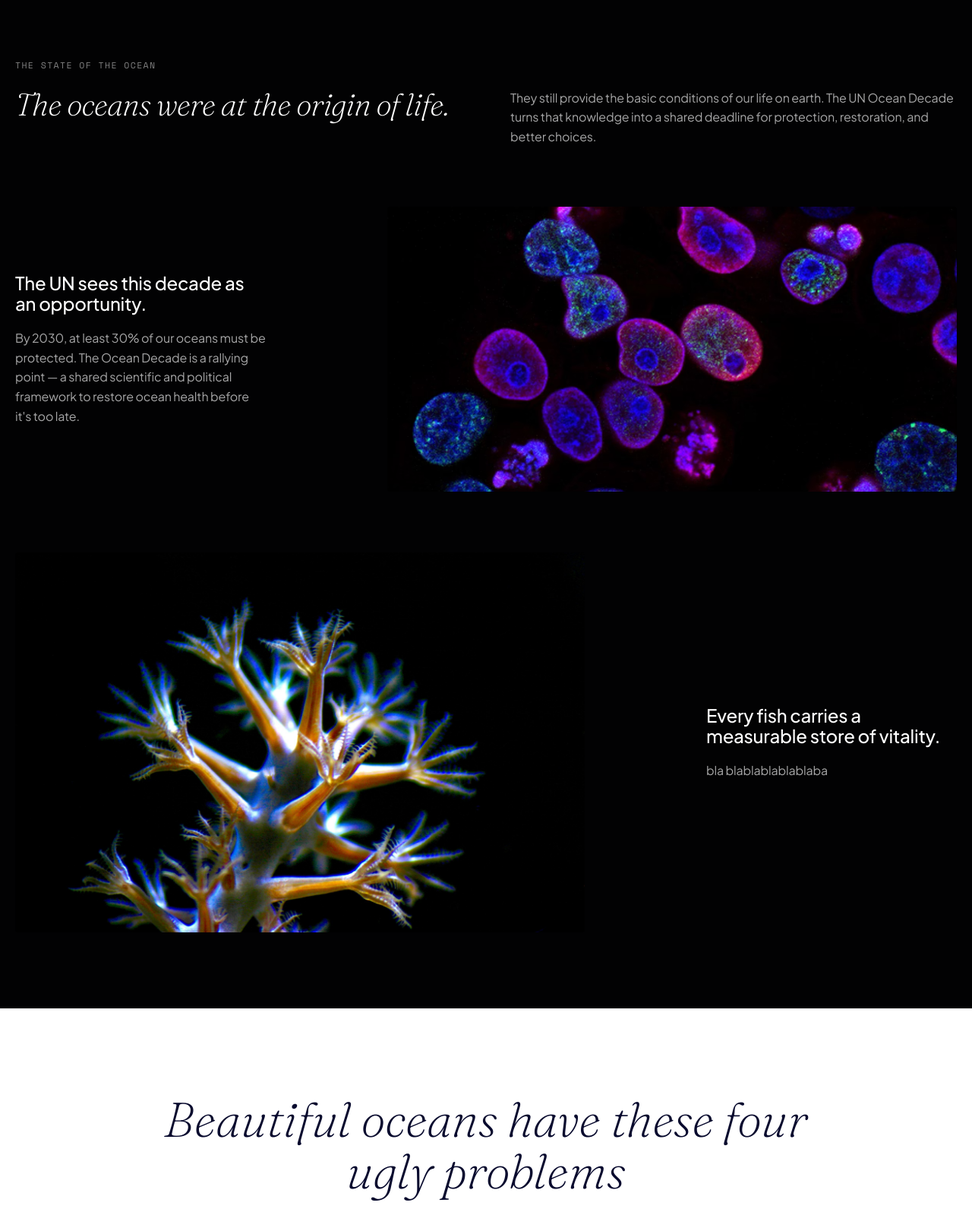
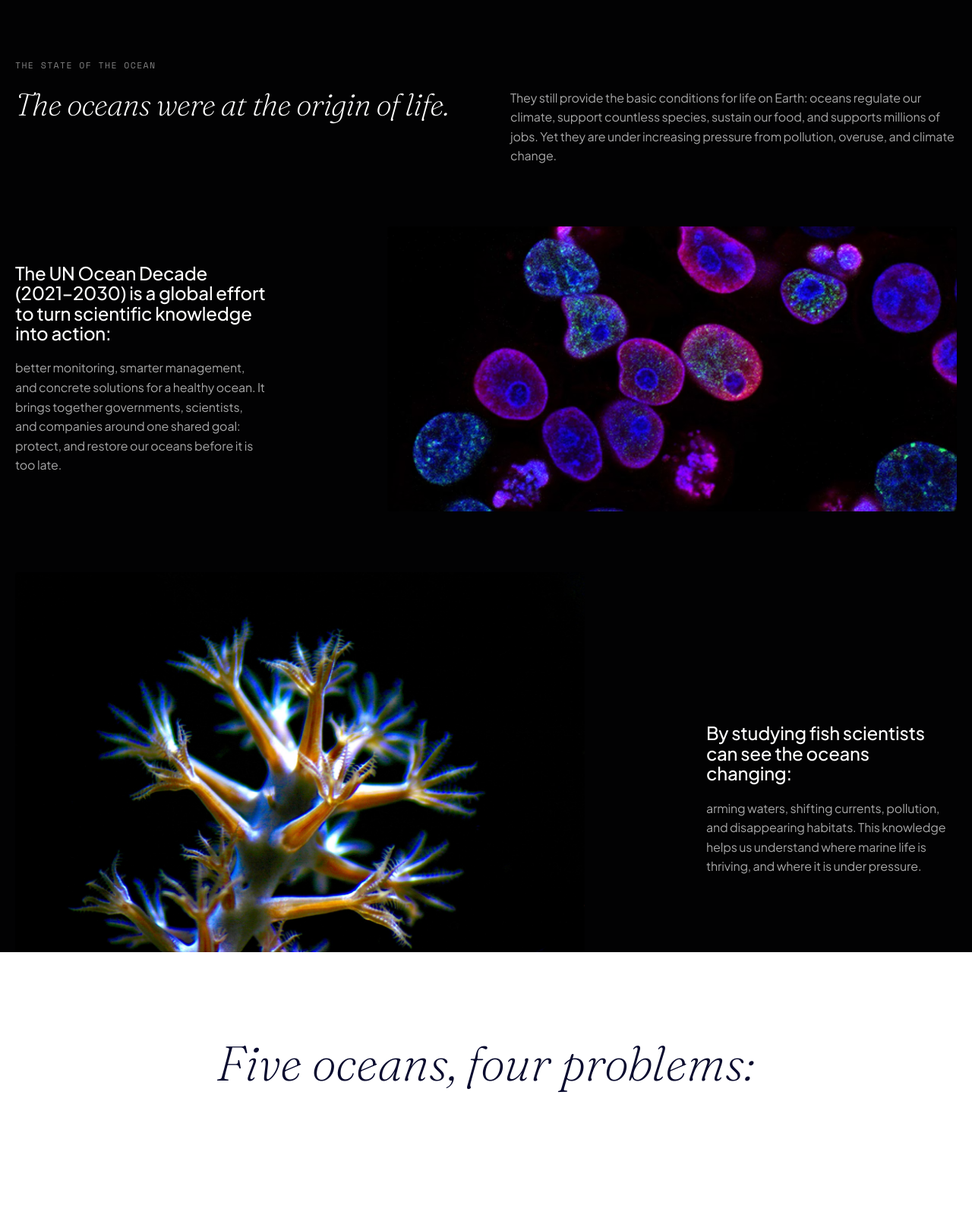
Before and after one commit to annich-ka/Tidal_thinkers_GP, a Flask app: page / in a window 1280 px wide. Shown: the part 772-2363 px from the top of the page at 76% size. Run offline with Flask 3, Linux system fonts and the light colour scheme.

Commit message:
bugs fixing

```diff
--- a/static/css/styles.css
+++ b/static/css/styles.css
@@ -412,6 +412,7 @@ body.is-page-leaving .site-main {
 .band.band--ocean-state {
   background: #020203;
   padding: 80px 0 100px;
+  overflow: hidden;
 }
 
 /* Eyebrow — monospace, muted white, uppercase */
@@ -470,6 +471,16 @@ body.is-page-leaving .site-main {
 
 .ocean-state-row--reverse {
   flex-direction: row-reverse;
+  align-items: flex-end;
+}
+
+.ocean-state-row--reverse .ocean-state-row__image {
+  margin-bottom: -100px;
+}
+
+.ocean-state-row--reverse .ocean-state-img {
+  height: auto;
+  object-fit: cover;
 }
 
 .ocean-state-row__text {
@@ -540,6 +551,7 @@ body.is-page-leaving .site-main {
 
 .band.documentary-section {
   padding: 0;
+  border-top: 1px solid rgba(8, 10, 46, 0.35);
 }
 
 .documentary-layout {
--- a/templates/index.html
+++ b/templates/index.html
@@ -18,14 +18,14 @@
 
     <div class="ocean-state-header">
       <h2>The oceans were at the origin of life.</h2>
-      <p class="ocean-state-lede">They still provide the basic conditions of our life on earth. The UN Ocean Decade turns that knowledge into a shared deadline for protection, restoration, and better choices.</p>
+      <p class="ocean-state-lede">They still provide the basic conditions for life on Earth: oceans regulate our climate, support countless species, sustain our food, and supports millions of jobs. Yet they are under increasing pressure from pollution, overuse, and climate change.</p>
     </div>
 
     <div class="ocean-state-rows">
       <div class="ocean-state-row">
         <div class="ocean-state-row__text">
-          <p class="ocean-state-row__heading">The UN sees this decade as an opportunity.</p>
-          <p class="ocean-state-row__body">By 2030, at least 30% of our oceans must be protected. The Ocean Decade is a rallying point — a shared scientific and political framework to restore ocean health before it's too late.</p>
+          <p class="ocean-state-row__heading">The UN Ocean Decade (2021–2030) is a global effort to turn scientific knowledge into action:</p>
+          <p class="ocean-state-row__body">better monitoring, smarter management, and concrete solutions for a healthy ocean. It brings together governments, scientists, and companies around one shared goal: protect, and restore our oceans before it is too late.</p>
         </div>
         <div class="ocean-state-row__image">
           <img src="{{ url_for('static', filename='img/cells_black_background.avif') }}"
@@ -35,8 +35,8 @@
 
       <div class="ocean-state-row ocean-state-row--reverse">
         <div class="ocean-state-row__text">
-          <p class="ocean-state-row__heading">Every fish carries a measurable store of vitality.</p>
-          <p class="ocean-state-row__body">bla blablablablablaba</p>
+          <p class="ocean-state-row__heading">By studying fish scientists can see the oceans changing:</p>
+          <p class="ocean-state-row__body">arming waters, shifting currents, pollution, and disappearing habitats. This knowledge helps us understand where marine life is thriving, and where it is under pressure.</p>
         </div>
         <div class="ocean-state-row__image">
           <img src="{{ url_for('static', filename='img/Coral.jpg') }}"
@@ -51,7 +51,7 @@
 <section class="band band--white problems">
   <div class="content-wrap">
     <div class="section-heading section-heading--center">
-      <h2>Beautiful oceans have these four ugly problems</h2>
+      <h2>Five oceans, four problems:</h2>
     </div>
 
     <div class="problem-grid">
@@ -62,7 +62,7 @@
           <span>Deep sea mining</span>
         </button>
         <div class="problem-card__body" id="problem-deep-sea" aria-hidden="true">
-          <p>Mineral extraction can disturb habitats that formed over thousands of years and are still barely understood.
+          <p>Mineral extraction can disturb habitats that formed over thousands of years and are still barely understood. Many deep-sea species live only in very specific conditions and recover extremely slowly. Large machines scraping the seabed destroy these fragile ecosystems, create sediment plumes that spread over long distances, and generate noise and light in otherwise dark, quiet environments. Deep-sea ecosystems also play a role in the Earth’s climate system. The ocean floor helps lock away carbon for very long periods of time. Disturbing these sediments and habitats may release stored carbon and interfere with natural processes that move carbon from the surface to the deep ocean. Although the full climate impact of deep sea mining is still uncertain, there is growing concern that it could weaken the ocean’s ability to buffer climate change.
           </p>
         </div>
       </article>
@@ -75,7 +75,7 @@
           <span>Overfishing</span>
         </button>
         <div class="problem-card__body" id="problem-overfishing" aria-hidden="true">
-          <p>Overfishing is catching fish faster than they can reproduce, driving fish stocks toward collapse and degrading marine environments. It threatens global food security and drives the loss of ocean biodiversity.</p>
+          <p>Overfishing is catching fish faster than they can reproduce, driving fish stocks toward collapse and degrading marine environments. It threatens global food security and drives the loss of ocean biodiversity. When key species disappear or decline, food webs become unbalanced, habitats such as coral reefs and seagrass beds deteriorate, and coastal communities lose important sources of food and income.</p>
         </div>
       </article>
 
@@ -87,7 +87,7 @@
           <span>Plastic Pollution</span>
         </button>
         <div class="problem-card__body" id="problem-pollution" aria-hidden="true">
-          <p>Every year 19–23 million tonnes of plastic waste leaks into aquatic ecosystems. Plastic pollution can alter natural processes, reducing ecosystems' ability to adapt to climate change</p>
+          <p>Every year, it is estimated a million tonnes of plastic waste leaks into our oceans. Once in the ocean, plastic breaks down into smaller and smaller pieces, but it does not disappear. It can injure or kill marine animals, damage habitats such as coral reefs and beaches, and carry toxic substances through the food web including into seafood we eat. Plastic pollution can also alter natural processes, reducing ecosystems’ ability to adapt to climate change. For example, plastics smother coastal vegetation like seagrass and mangroves that store large amounts of carbon, and they stress organisms that build reefs and shells.</p>
         </div>
       </article>
 
@@ -99,7 +99,7 @@
           <span>Bottom trawling</span>
         </button>
         <div class="problem-card__body" id="problem-trawling" aria-hidden="true">
-          <p>Coral reefs, sponges, and seabed ecosystems are reduced to rubble after a single trawl. Once gone, these deep habitats may take centuries to recover.</p>
+          <p>Bottom trawling is a fishing method in which heavy nets are dragged across the seafloor to catch species like shrimp, flatfish, and other bottom-dwelling fish. Coral reefs, sponges, and seabed ecosystems can be reduced to rubble after a single trawl. Once gone, many of these deep habitats may take centuries to recover. These seabed communities are home to a great diversity of life and play an important role in storing carbon in seafloor sediments. Repeated trawling disturbs these sediments, resuspends carbon, and can weaken the ocean’s ability to act as a long-term carbon sink </p>
         </div>
       </article>
     </div>
@@ -115,10 +115,10 @@
     <div class="documentary-copy">
       <div class="section-copy">
         <p class="eyebrow">Curious to know more?</p>
-        <h2>Watch the documentary Our Oceans for the beauty and urgency of the sea.</h2>
+        <h2>Watch the documentary <a href="https://www.netflix.com/nl-en/title/81139969">Our Ocean</a> and discover the stories beneath the surface of the water.</h2>
       </div>
     </div>
-    <img src="{{ url_for('static', filename='img/Fishery.png') }}"
+    <img src="{{ url_for('static', filename='img/our_oceans.jpeg') }}"
       alt="Ocean documentary still with a deep blue underwater scene." class="poster-image documentary-image">
   </div>
 </section>
```
Also changed, not shown: static/img/our_oceans.jpeg (added).
